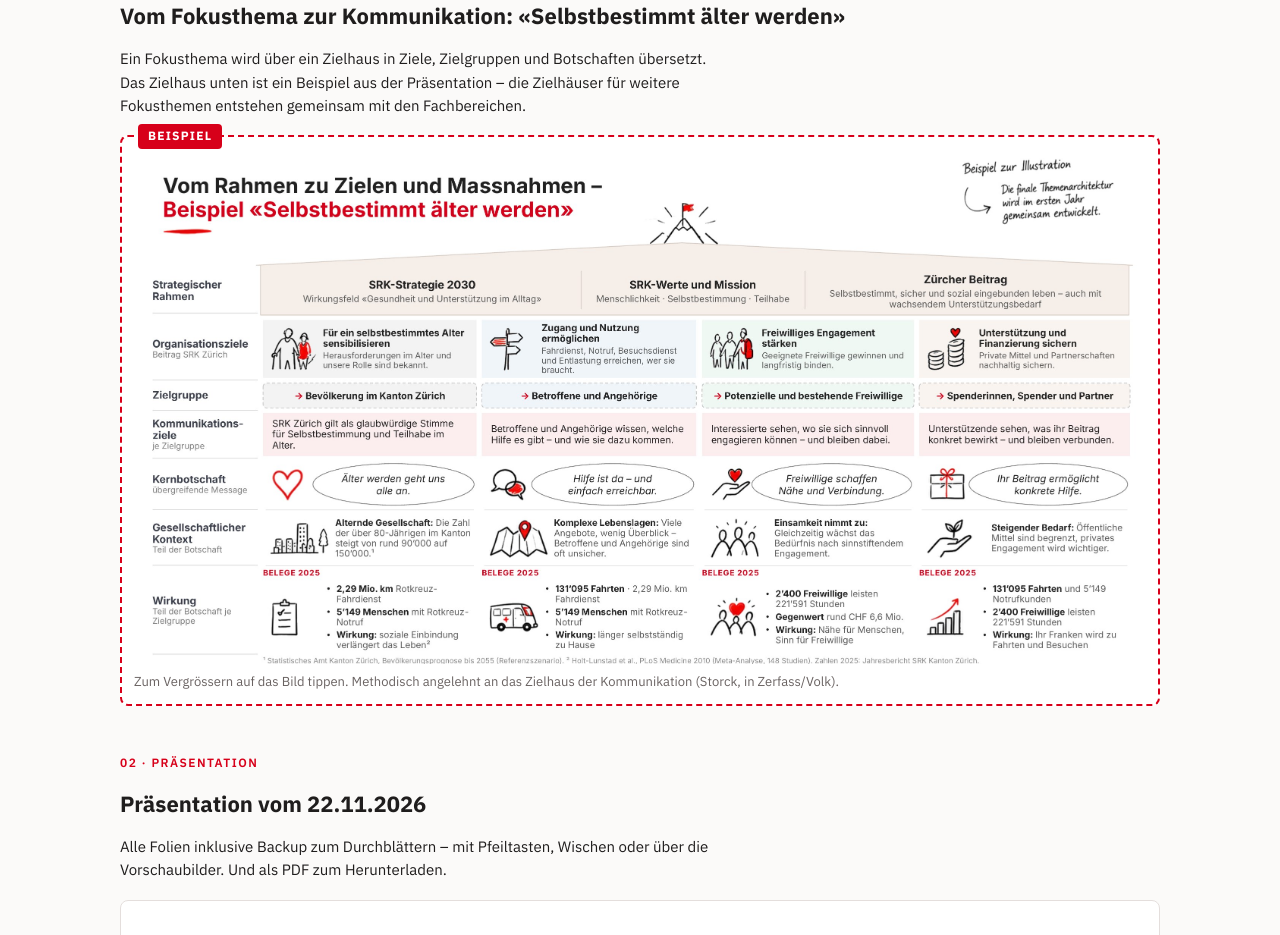
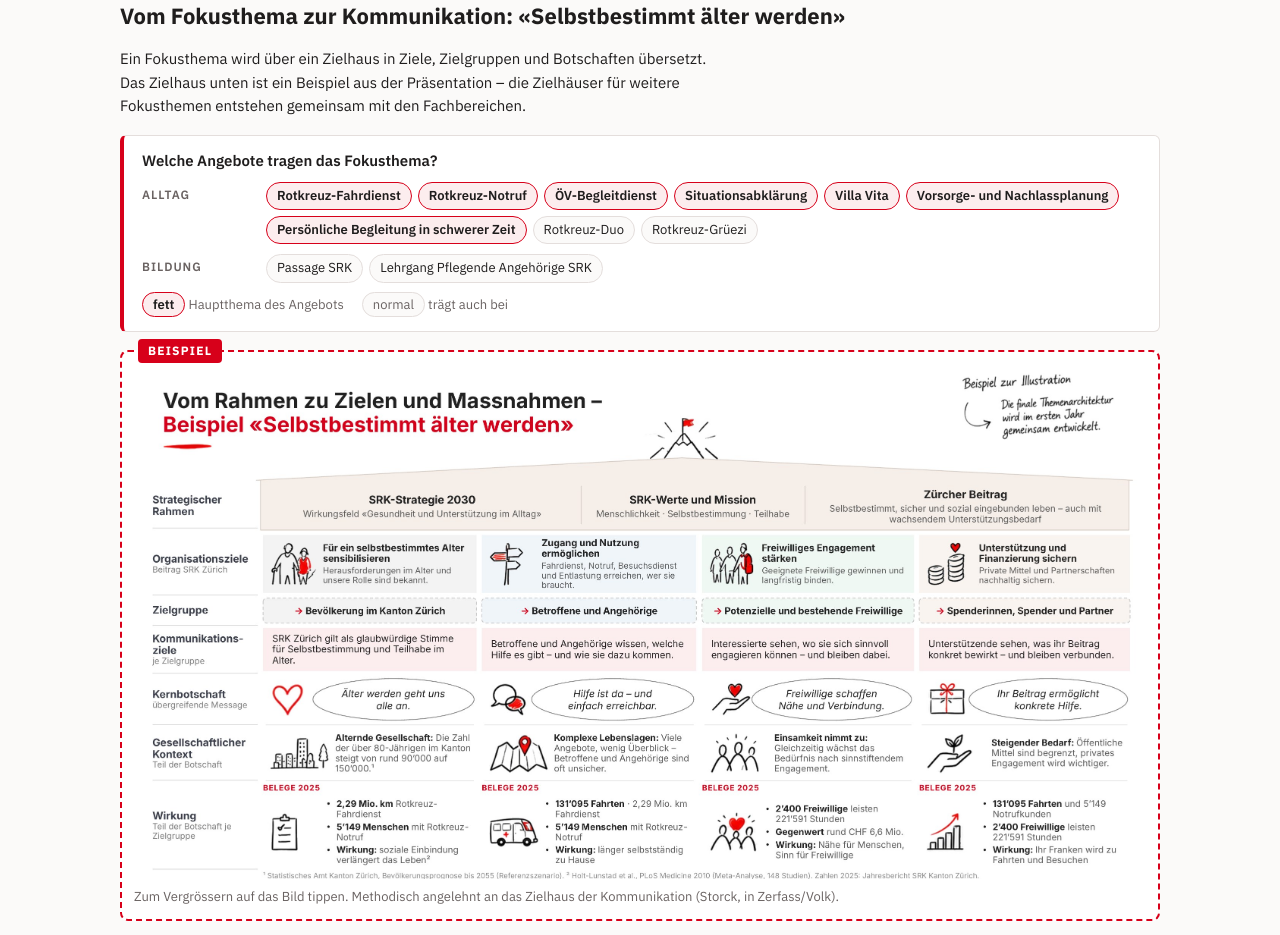
Before and after one commit to michelphilipzh/srk_casestudy, a plain HTML site: page index.html in a window 1280 px wide. Shown: the part 3790-4725 px from the top of the page. Drawn offline with Linux system fonts and the light colour scheme.

Commit message:
Zielhaus-Beispiel: Angebote zum Fokusthema ergänzt
Co-Authored-By: Claude Opus 5.5 <noreply@anthropic.com>
Claude-Session: https://claude.ai/code/session_01Der2J39CQXvMiax1v9zNGx

```diff
--- a/index.html
+++ b/index.html
@@ -159,6 +159,14 @@ a.choice:focus-visible{outline:2px solid var(--red);outline-offset:2px}
 .thumbs button{flex:0 0 auto;width:112px;aspect-ratio:16/9;padding:0;border:2px solid transparent;border-radius:4px;overflow:hidden;cursor:pointer;background:#fff}
 .thumbs button[aria-current="true"]{border-color:var(--red)}
 .thumbs img{width:100%;height:100%;object-fit:cover;display:block}
+.offers{display:flex;flex-direction:column;gap:12px;background:var(--surface);border:1px solid var(--line);border-left:4px solid var(--red);border-radius:6px;padding:16px 18px}
+.offers h3{font-size:15px}
+.offers .og{display:grid;grid-template-columns:110px 1fr;gap:6px 14px;align-items:start}
+.offers .ob{font-size:12px;font-weight:600;letter-spacing:.08em;text-transform:uppercase;color:var(--muted);padding-top:4px}
+.offers .oc{display:flex;flex-wrap:wrap;gap:6px}
+.chip{font-size:13px;padding:3px 10px;border-radius:99px;border:1px solid var(--line);background:var(--bg)}
+.chip.main{border-color:var(--red);color:var(--ink);font-weight:600;background:var(--rose2)}
+@media (max-width:600px){.offers .og{grid-template-columns:1fr}.offers .ob{padding-top:0}}
 footer{font-size:13px;color:var(--muted);display:flex;flex-direction:column;gap:6px;border-top:1px solid var(--line);padding-top:18px}
 footer a{color:inherit}
 @media (prefers-reduced-motion:reduce){*{transition:none!important}}
@@ -245,6 +253,11 @@ footer a{color:inherit}
   <span class="eyebrow">Beispiel zur Illustration</span>
   <h2>Vom Fokusthema zur Kommunikation: «Selbstbestimmt älter werden»</h2>
   <p>Ein Fokusthema wird über ein Zielhaus in Ziele, Zielgruppen und Botschaften übersetzt. Das Zielhaus unten ist ein Beispiel aus der Präsentation – die Zielhäuser für weitere Fokusthemen entstehen gemeinsam mit den Fachbereichen.</p>
+  <div class="offers" aria-labelledby="off-h">
+    <h3 id="off-h">Welche Angebote tragen das Fokusthema?</h3>
+    <div id="offList"></div>
+    <div class="legend"><span><span class="chip main">fett</span> Hauptthema des Angebots</span><span><span class="chip">normal</span> trägt auch bei</span></div>
+  </div>
   <figure class="zh-fig">
     <span class="zh-badge">Beispiel</span>
     <a href="zielhaus.jpg" target="_blank" rel="noopener"><img src="zielhaus.jpg" alt="Zielhaus «Selbstbestimmt älter werden»: Strategischer Rahmen, vier Organisationsziele mit Zielgruppen, Kommunikationszielen, Kernbotschaften, gesellschaftlichem Kontext und Wirkung" width="2667" height="1357"></a>
@@ -353,6 +366,11 @@ function bind(id,attr,set){document.querySelectorAll('#'+id+' button').forEach(b
   document.querySelectorAll('#'+id+' button').forEach(x=>x.setAttribute('aria-pressed',String(x===b)));set(b.dataset[attr]);render();}))}
 bind("segVar","v",v=>V=v); bind("segBer","b",b=>BER=b); bind("segLp","l",l=>LP=l);
 render();
+(function(){const T="f4",el=document.getElementById("offList");let h="";
+["Alltag","Bildung","Migration","Quer"].forEach(b=>{const os=OFFERS.filter(o=>o[2]===b&&o[6].includes(T));if(!os.length)return;
+os.sort((a,c)=>(a[6].indexOf(T)-c[6].indexOf(T)));
+h+='<div class="og"><span class="ob">'+b+'</span><div class="oc">'+os.map(o=>'<span class="chip'+(o[6][0]===T?' main':'')+'">'+esc(o[0])+'</span>').join('')+'</div></div>';});
+el.innerHTML=h;el.style.display="flex";el.style.flexDirection="column";el.style.gap="10px";})();
 // Hinweis zum Umschalten, verschwindet nach erster Nutzung
 (function(){const c=document.getElementById("ctl"),h=document.getElementById("hint");
 document.querySelectorAll("#segVar button").forEach(b=>b.addEventListener("click",()=>{c.classList.remove("nudge");h.classList.add("gone");setTimeout(()=>h.remove(),400);},{once:true}));})();
```
